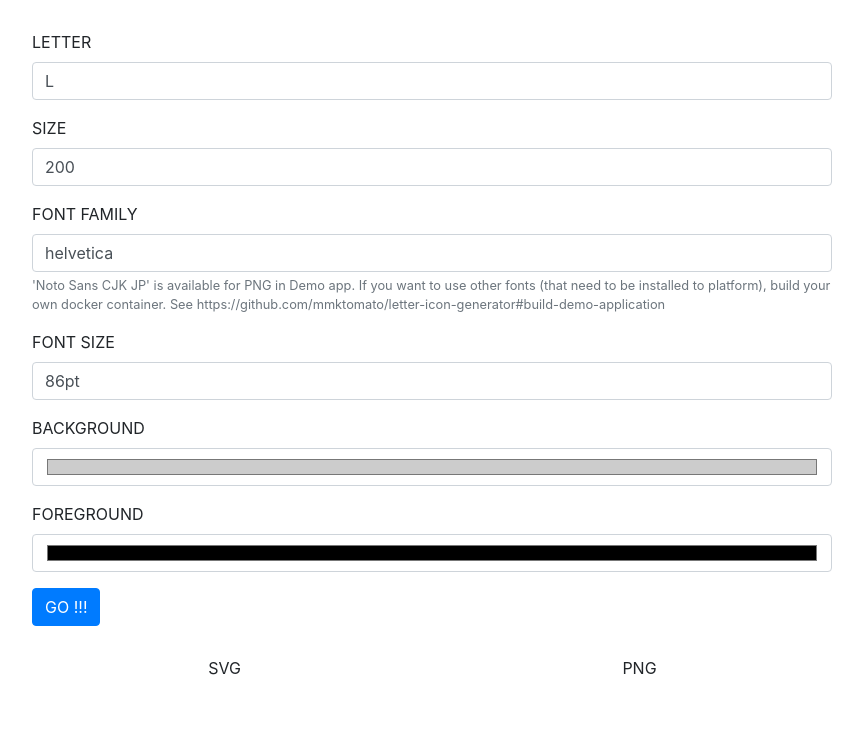
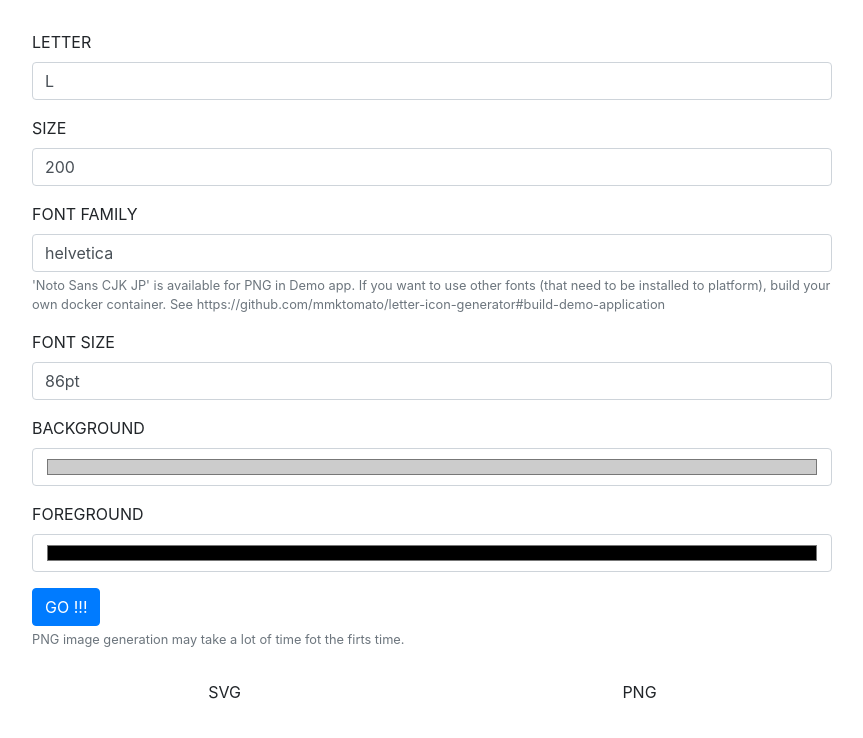
Before and after one commit to mmktomato/letter-icon-generator, a website: page src/public/demo.html in a window 1280 px wide. Shown: the whole page, without its empty margins (208-1071 px from the left). Drawn offline with nearby package versions, Linux system fonts and the light colour scheme.

Commit message:
put a warning text to demo.html

```diff
--- a/src/public/demo.html
+++ b/src/public/demo.html
@@ -38,7 +38,12 @@
                         <label for='foregroungText'>FOREGROUND</label>
                         <input type='color' class='form-control' id='foregroundText' value='#000000' />
                     </div>
-                    <button id='goBtn' class='btn btn-primary'>GO !!!</button>
+                    <div class='form-group'>
+                        <button id='goBtn' class='btn btn-primary'>GO !!!</button>
+                        <small id='goBtnHelpText' class='form-text text-muted'>
+                            PNG image generation may take a lot of time fot the firts time.
+                        </small>
+                    </div>
                 </div>
 
                 <div class='row images'>
```
